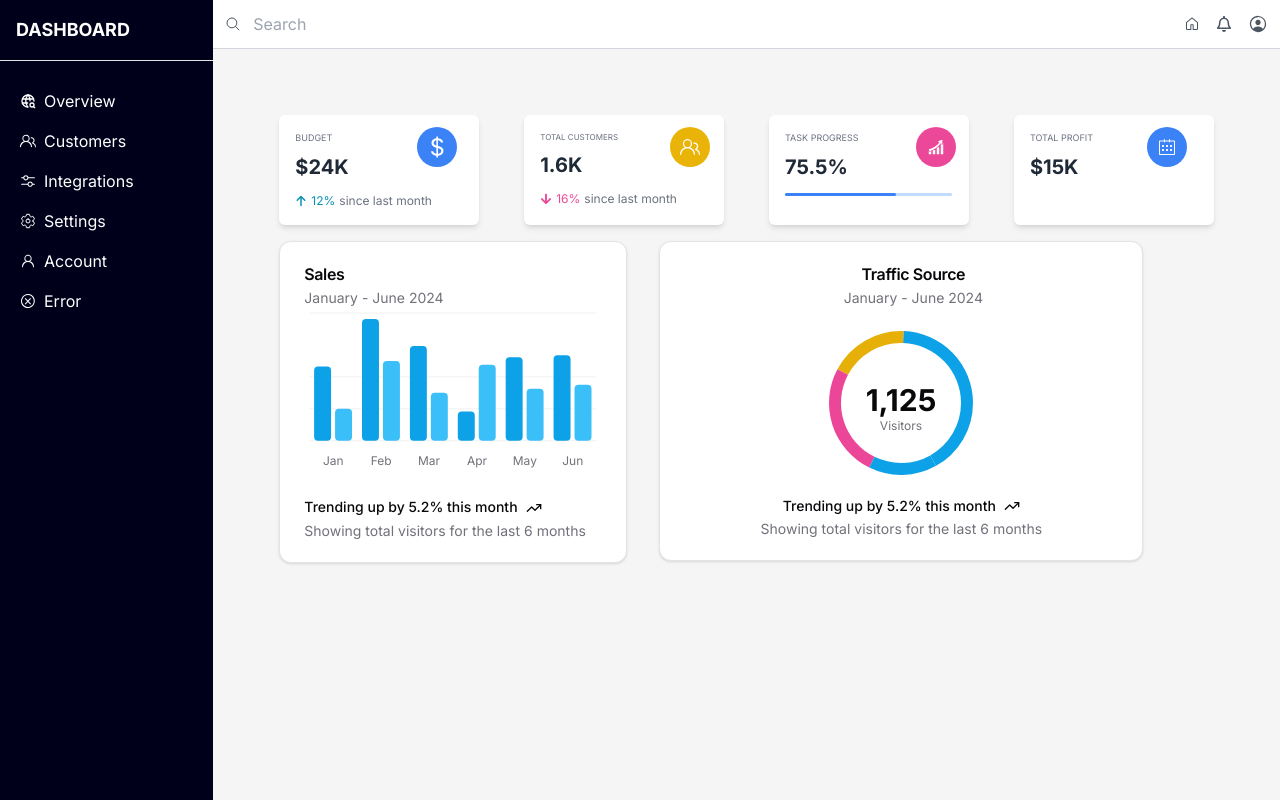
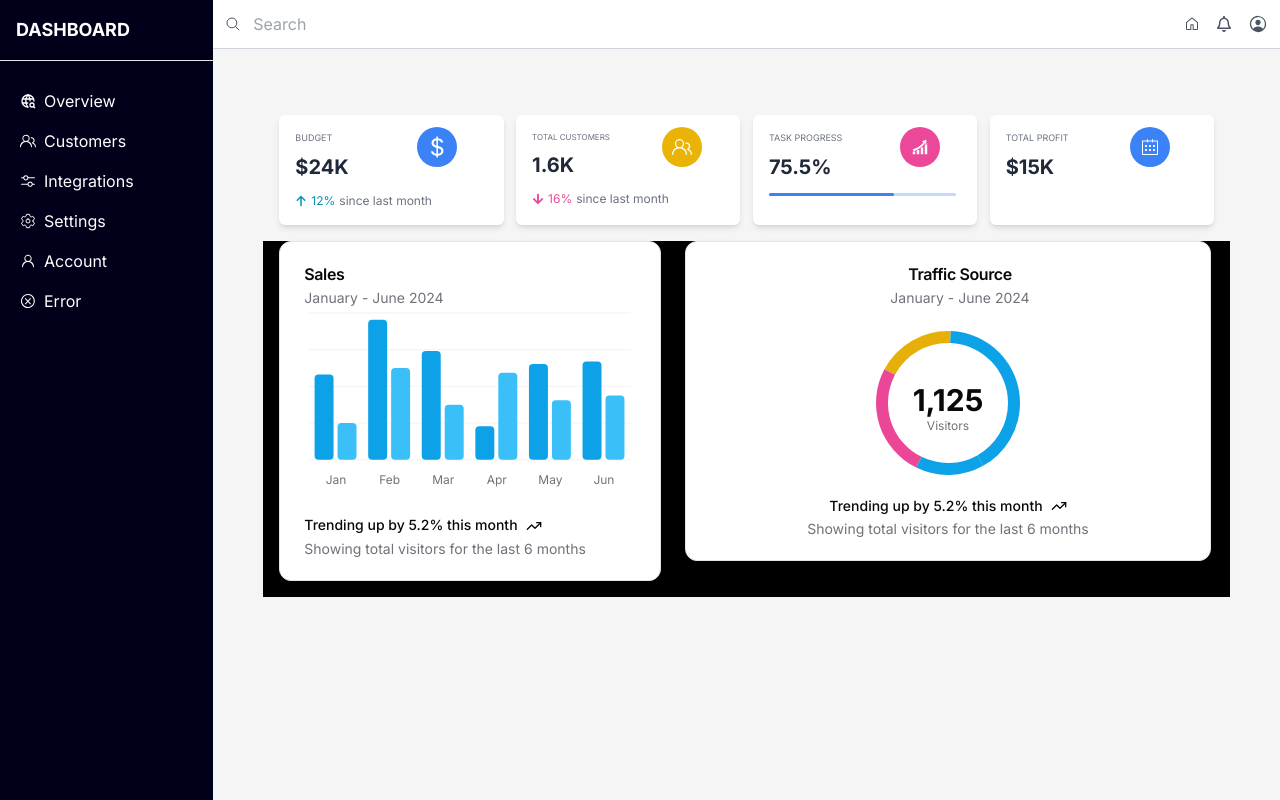
Before and after one commit to Imsaymaahmad/Dashboard, a Next.js app: page / in a window 1280 px wide. Built offline with nearby package versions, Linux system fonts and the light colour scheme.

Commit message:
path change

```diff
--- a/src/Components/Analysis.jsx
+++ b/src/Components/Analysis.jsx
@@ -12,7 +12,7 @@ export default function Analysis() {
     return (
       <div className="m-[50px] flex flex-col">
       <div className=" w-full flex flex-row justify-between p-4">
-        <div className="h-[110px] w-[200px] bg-white rounded-md text-black flex flex-col items-start overflow-hidden shadow-md">
+        <div className="w-[24%] bg-white rounded-md text-black flex flex-col items-start overflow-hidden shadow-md">
           <div className=" flex flex-row">
           <div className=" mr-10">
           <p className="p-4 text-[9px] pb-0 text-gray-500">BUDGET</p>
@@ -28,7 +28,7 @@ export default function Analysis() {
           <p className="text-gray-500">since last month</p>
           </div>
         </div>
-        <div className="h-[110px] w-[200px] bg-white rounded-md text-black flex flex-col items-start overflow-hidden shadow-md">
+        <div className="w-[24%] bg-white rounded-md text-black flex flex-col items-start overflow-hidden shadow-md">
           <div className=" flex flex-row">
           <div className=" mr-10">
           <p className="p-4 pr-0 text-[8px] pb-0 text-gray-500">TOTAL CUSTOMERS</p>
@@ -44,7 +44,7 @@ export default function Analysis() {
           <p className="text-gray-500">since last month</p>
           </div>
         </div>
-        <div className="h-[110px] w-[200px] bg-white rounded-md text-black flex flex-col items-start overflow-hidden shadow-md">
+        <div className="w-[24%] bg-white rounded-md text-black flex flex-col items-start overflow-hidden shadow-md">
           <div className=" flex flex-row">
           <div className=" mr-10">
           <p className="p-4 text-[9px] pb-0 pr-0 text-gray-500">TASK PROGRESS</p>
@@ -58,9 +58,9 @@ export default function Analysis() {
           <div className="w-4/6 bg-blue-500 h-full rounded-md"></div>
           </div>
         </div>
-        <div className="h-[110px] w-[200px] bg-white rounded-md text-black flex flex-col items-start overflow-hidden shadow-md">
+        <div className="w-[24%] bg-white rounded-md text-black flex flex-col items-start overflow-hidden shadow-md">
           <div className=" flex flex-row">
-          <div className=" mr-10">
+          <div className=" mr-12">
           <p className="p-4 text-[9px] pr-0 pb-0 text-gray-500">TOTAL PROFIT</p>
           <p className=" p-4 font-bold text-xl pt-2 text-gray-800">$15K</p>
           </div>
@@ -70,11 +70,11 @@ export default function Analysis() {
           </div>
         </div>
       </div>
-      <div className="flex flex-row">
-      <div className="w-[380px] p-4 pt-0">
+      <div className="flex flex-row w-[100%] bg-black">
+      <div className="w-[42%] p-4 pr-2 pt-0">
       <SalesChart/>
       </div>
-        <div className="w-[500px] p-4 pr-0 pt-0">
+        <div className="w-[56%] p-4 pr-0 pt-0">
           <TrafficSource/>
         </div>
 
```
